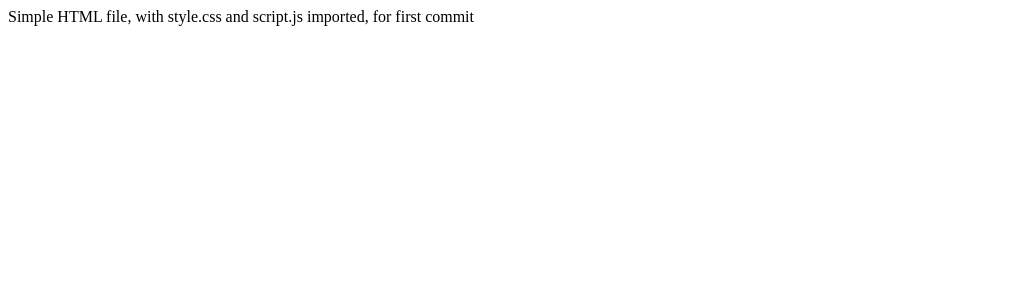
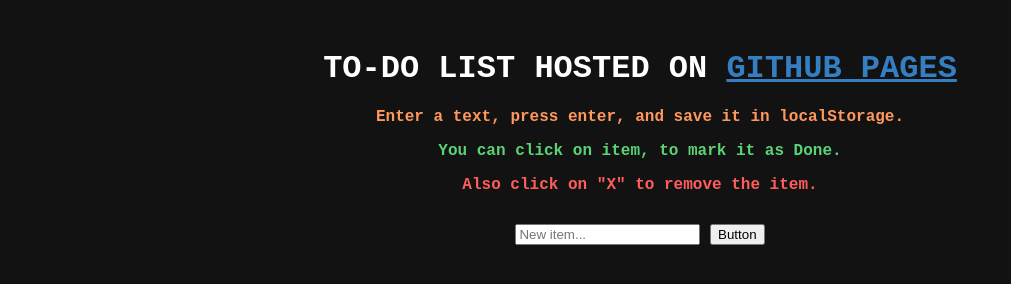
Before and after one commit to MatheusGrilo/to-do-list, a plain HTML site: page index.html in a window 1280 px wide. Shown: the whole page, without its empty margins (0-1011 px from the left). Drawn offline with Linux system fonts and the light colour scheme; files that its build step writes are made by us from their sources.

Commit message:
Add initial HTML structure and styling for To-Do List application

```diff
--- a/index.html
+++ b/index.html
@@ -1,10 +1,40 @@
 <html>
   <head>
     <title>MatheusGrilo - To-Do List</title>
-    <link rel="stylesheet" type="text/css" href="css/style.css" />
-    <script src="js/script.js"></script>
+    <link rel="stylesheet" type="text/css" href="./style.css" />
+    <script src="./script.js"></script>
   </head>
   <body>
-    Simple HTML file, with style.css and script.js imported, for first commit
+    <div class="container">
+      <div class="row">
+        <div class="startText col-12">
+          <h1>
+            To-Do List hosted on
+            <a
+              href="https://docs.github.com/pt/pages/getting-started-with-github-pages/creating-a-github-pages-site"
+              target="_blank"
+              >GitHub Pages</a
+            >
+          </h1>
+        </div>
+      </div>
+    </div>
+
+    <div class="row">
+      <div class="textsAboveTasks col-12"></div>
+      <p id="textOne">
+        Enter a text, press enter, and save it in localStorage.
+      </p>
+      <p id="textTwo">You can click on item, to mark it as Done.</p>
+      <p id="textThree">Also click on "X" to remove the item.</p>
+    </div>
+
+    <div class="row">
+      <div class="col-12">
+        <input type="text" id="task" placeholder="New item..." />
+        <button onclick="addTask()">Button</button>
+        <ul id="tasks"></ul>
+      </div>
+    </div>
   </body>
 </html>
--- a/style.css
+++ b/style.css
@@ -0,0 +1,43 @@
+body {
+  background: #121212;
+  text-align: center;
+  color: #ffffff;
+  font-family: "Courier New", Courier, monospace;
+}
+
+.startText {
+  font-weight: bold;
+  margin: 20px 0px;
+}
+
+a {
+  color: #367ec2;
+}
+
+h1 {
+  color: #ffffff;
+  text-transform: uppercase;
+  font-weight: 700;
+}
+
+p {
+  font-weight: 700;
+}
+
+#textOne {
+  margin-top: 10px;
+  color: #ff985d;
+}
+
+#textTwo {
+  color: #5ad375;
+}
+
+#textThree {
+  color: #ff5d5d;
+  margin-bottom: 30px;
+}
+
+h1 {
+  margin-top: 50px;
+}
```
